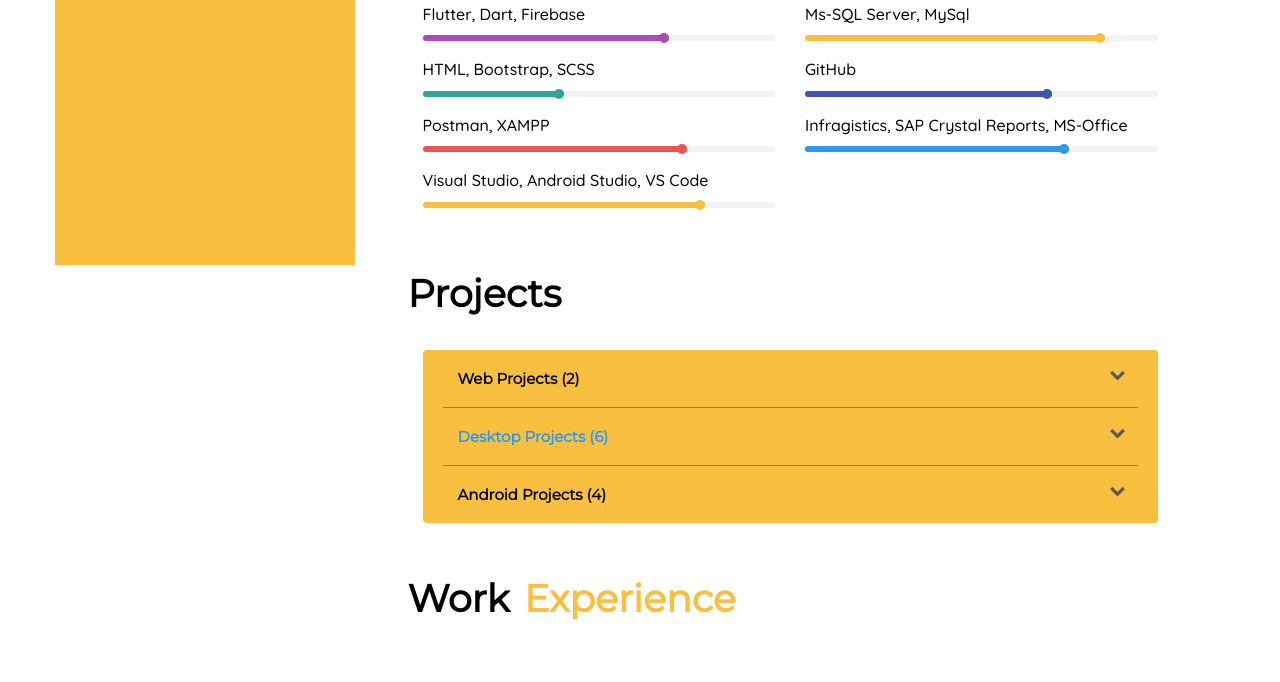
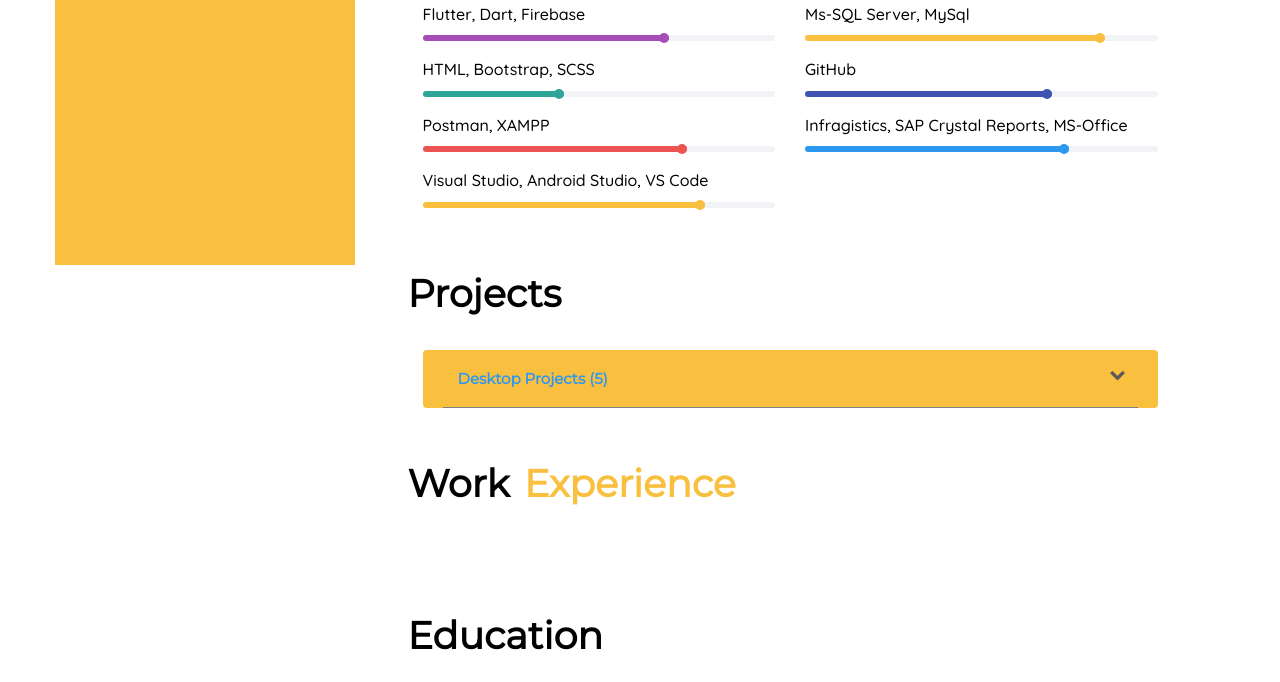
Before and after one commit to kaushiksutariya/KaushikSutariya.github.io, a plain HTML site: page index.html in a window 1280 px wide. Shown: the part 535-1217 px from the top of the page. Drawn offline with Linux system fonts and the light colour scheme; no server answers; a web font is replaced by a local one.

Commit message:
Update index.html
Signed-off-by: Kaushik Sutariya <42152142+kaushiksutariya@users.noreply.github.com>

```diff
--- a/index.html
+++ b/index.html
@@ -121,17 +121,17 @@
                      <ul id="accordion" class="accordion animate-box"
                          data-animate-effect="fadeInLeft">
                         <li>
-                           <div class="link">
+                           <!---      <div class="link">
                               <p style="margin-bottom: 0px">Web Projects (2)</p>
                               <i class="fa fa-chevron-down"></i>
                            </div>
                            <ul id="web-projects" class="submenu">
-                           </ul>
+                           </ul> -->
                         </li>
                         <li>
                            <div class="link">
                               <p style="margin-bottom: 0px">
-                                 <a href="https://drive.google.com/drive/folders/1lVnZOBQHc61p5XvOgStNwmC2arNqMIyR?usp=share_link">Desktop Projects (6)</a>
+                                 <a href="https://drive.google.com/drive/folders/1lVnZOBQHc61p5XvOgStNwmC2arNqMIyR?usp=share_link">Desktop Projects (5)</a>
                               </p>
                               <i class="fa fa-chevron-down"></i>
                            </div>
@@ -139,13 +139,13 @@
                            </ul>
                         </li>
                         <li>
-                           <div class="link">
+                     <!---       <div class="link">
                               <p style="margin-bottom: 0px">Android Projects (4)
                               </p>
                               <i class="fa fa-chevron-down"></i>
-                           </div>
-                           <ul id="android-projects" class="submenu">
-                           </ul>
+                           </div>--->
+                         <!-------------   <ul id="android-projects" class="submenu">
+                           </ul>----------------->
                         </li>
                         <!-- <li>
                            <div class="link">
```
